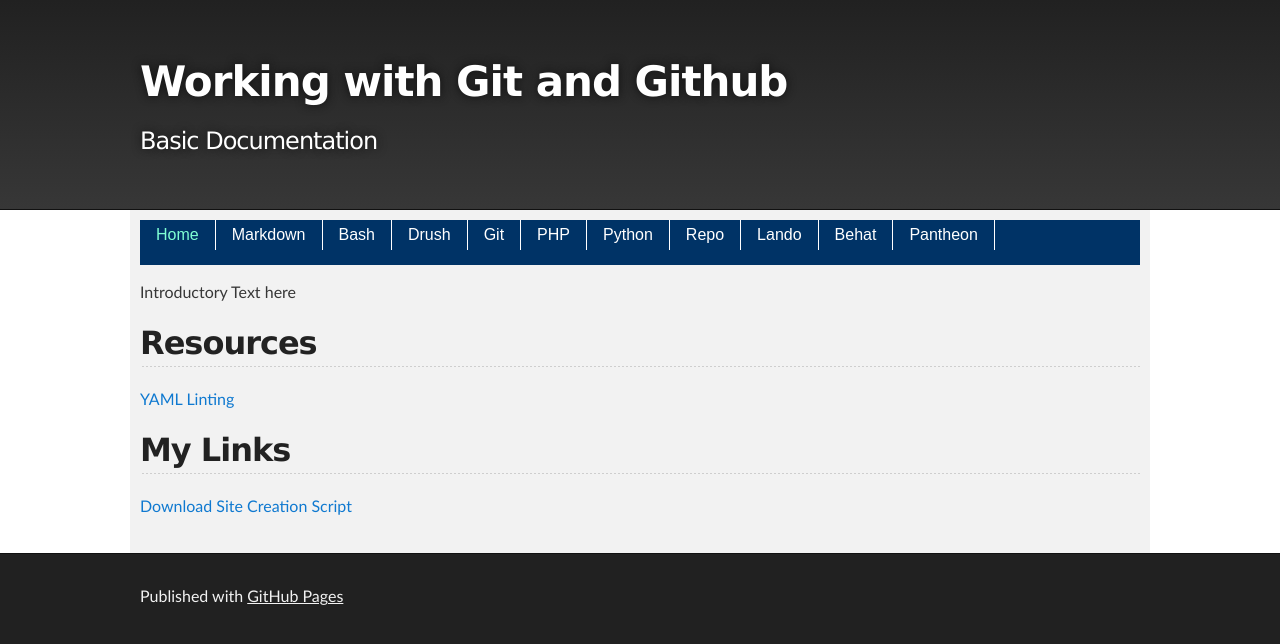
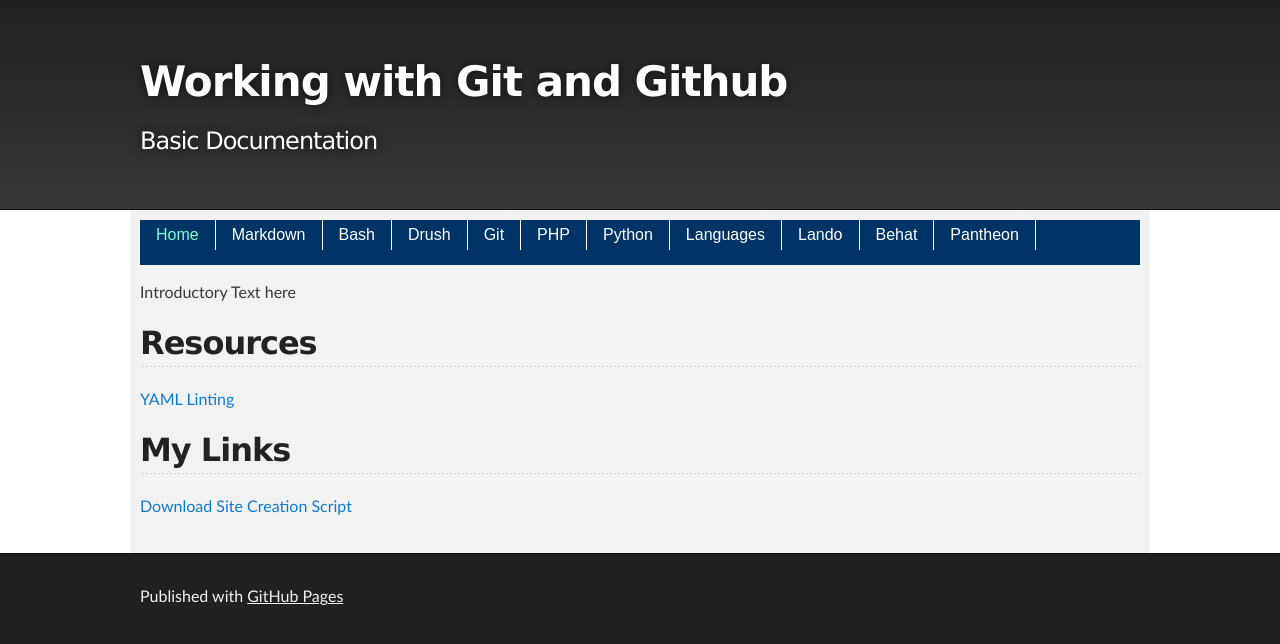
Before and after one commit to cathysnider/cathysnider.github.io, a Jekyll site: the page built from index.md, in a window 1280 px wide. Shown: the top 644 px of the page. Built offline with Jekyll 4.4.1, drawn with Linux system fonts in a browser that asks for light colours.

Commit message:
navigation update

```diff
--- a/_data/navigation.yml
+++ b/_data/navigation.yml
@@ -12,7 +12,7 @@
 - link: /drush.html
   name: Drush
 
-- link: /gitcommands.html
+- link: /git.html
   name: Git
 
 - link: /php.html
@@ -21,8 +21,8 @@
 - link: /python.html
   name: Python
 
-- link: /repository.html
-  name: Repo
+- link: /languages.html
+  name: Languages
 
 - link: /lando.html
   name: Lando
```
